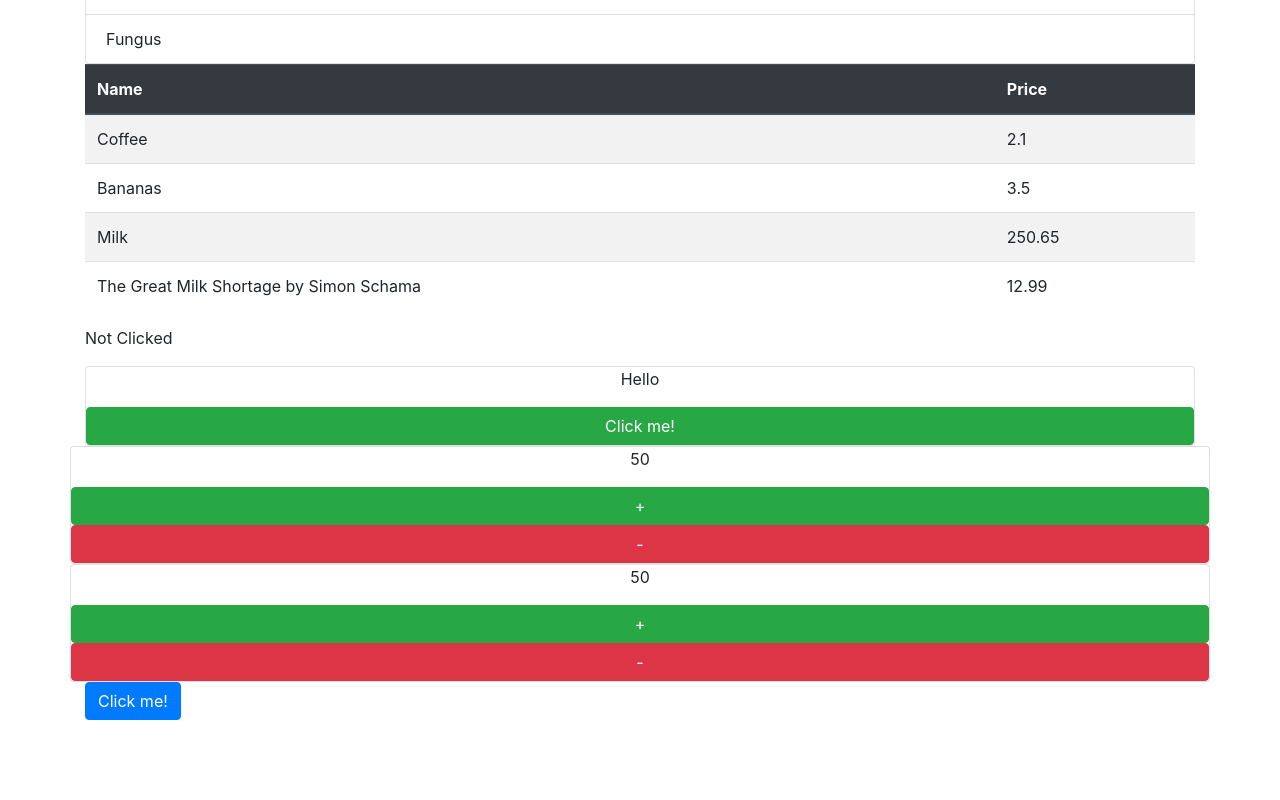
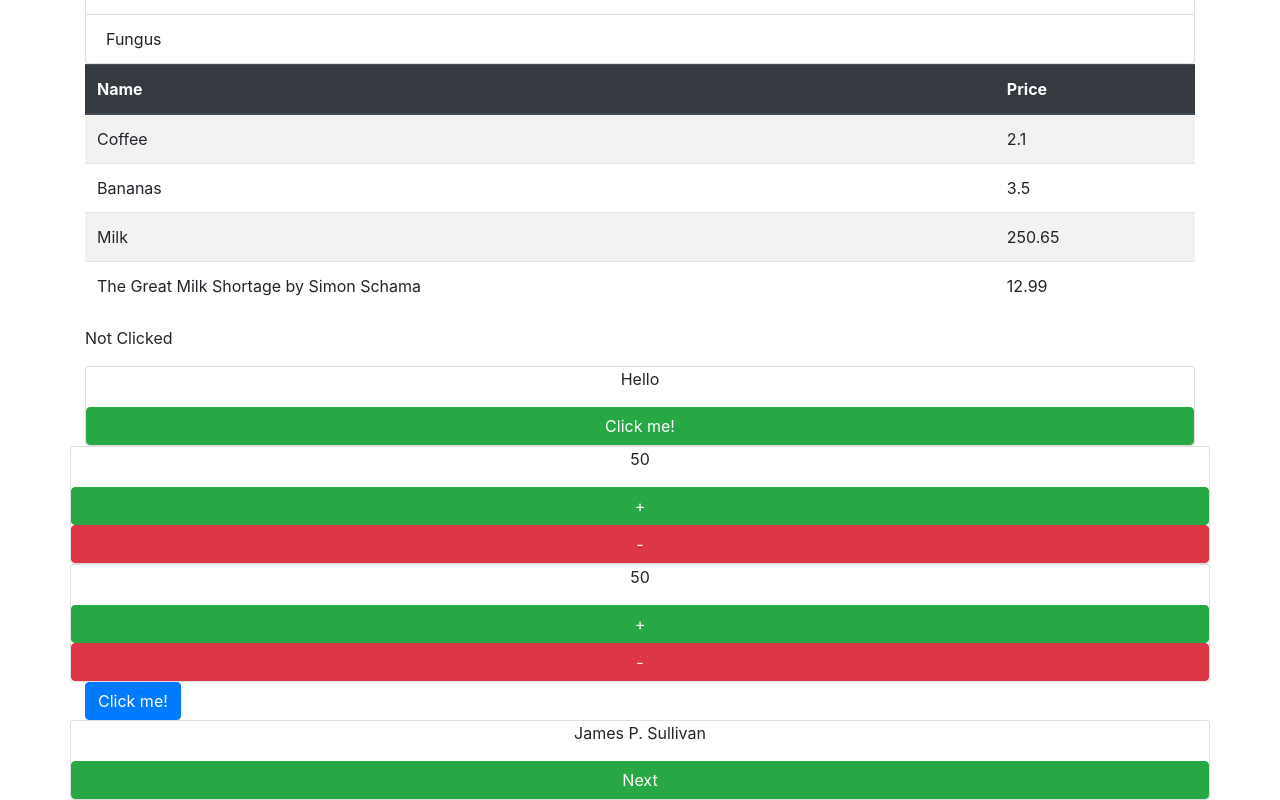
Before and after one commit to deanssmart/react-developme-week9, a React (Create React App) app: page / in a window 1280 px wide. Shown: the part 1046-1846 px from the top of the page. Before the commit the page ends 1766 px from the top, so only its background shows below. Built offline with nearby package versions, Linux system fonts and the light colour scheme.

Commit message:
RollCall component added

```diff
--- /dev/null
+++ b/src/components/RollCall.js
@@ -0,0 +1,39 @@
+import React, { Component } from 'react';
+
+class RollCall extends Component {
+    constructor(props) {
+        super(props);
+
+        this.state = { position: 0};
+
+        this.handleClick = this.handleClick.bind(this);
+    }
+
+    handleClick() {
+        let { names } = this.props;
+
+        let position = this.state.position === names.length - 1 ? 0 : this.state.position + 1;
+
+        this.setState({ position: position });
+
+    }
+
+    render() {
+
+        const { position } = this.state;
+        const { names } = this.props;
+
+        return (
+            <div className="card row">
+                <p className="text-center">{ names[position] }</p>
+                <button
+                    className="btn btn-success"
+                    onClick={ this.handleClick }>
+                    Next
+                </button>
+            </div>
+        );
+    }
+}
+
+export default RollCall;
--- a/src/components/Stuff.js
+++ b/src/components/Stuff.js
@@ -10,6 +10,7 @@ import ToggleText from './ToggleText';
 import Counter from './Counter';
 import StepCounter from './StepCounter';
 import CatchMeIfYouCan from './CatchMeIfYouCan';
+import RollCall from './RollCall';
 
 const Stuff = ({ square }) => (
     <>
@@ -28,6 +29,7 @@ const Stuff = ({ square }) => (
         <Counter initial={ 50 } max={ 100 }/>
         <StepCounter initial={ 50 } max={ 100 } step={ 5 }/>
         <CatchMeIfYouCan jump={ 100 } />
+        <RollCall names={ ["James P. Sullivan", "Mike Wazowski", "Boo", "Randall Boggs", "Roz", "Fungus"] }/>
     </>
 );
 
```
